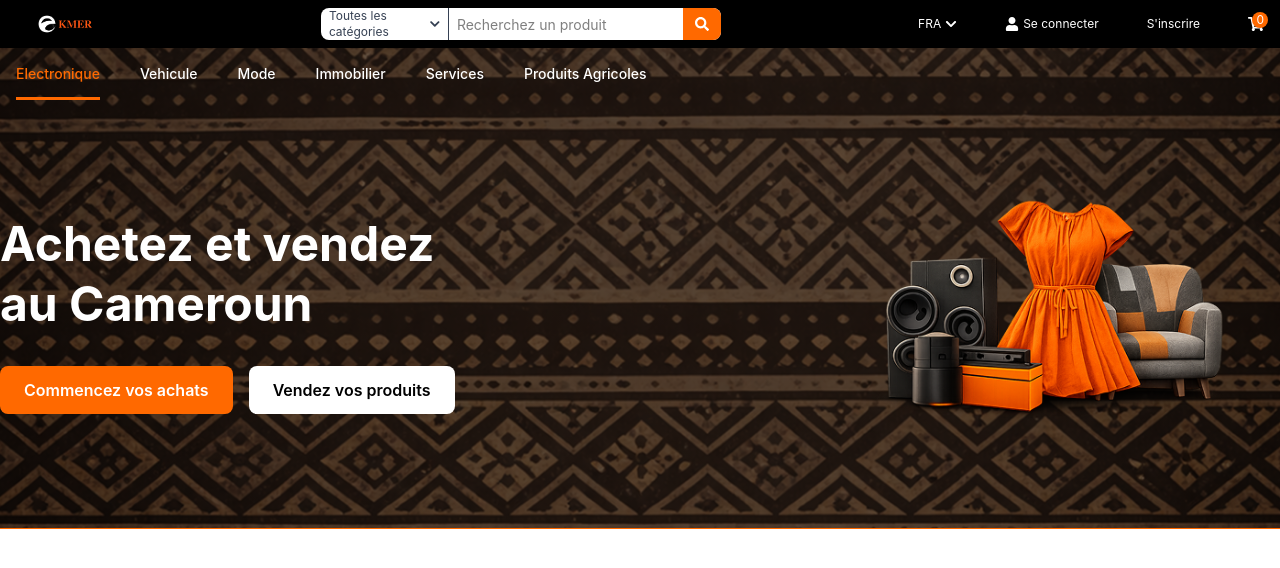
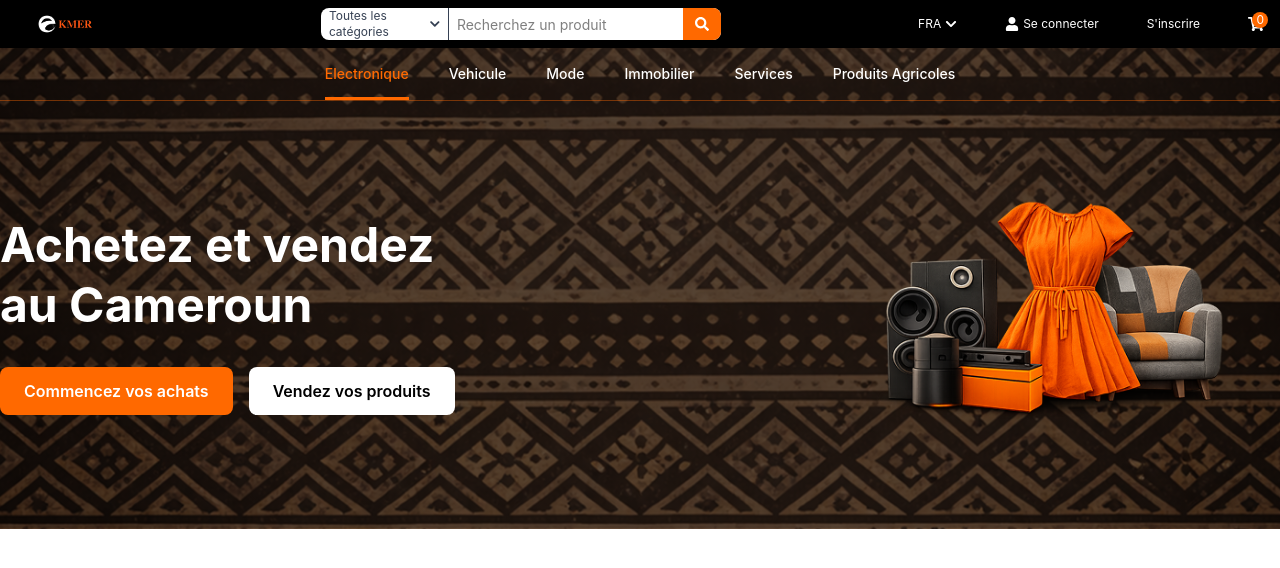
Before and after one commit to Brayann-hub-cmd/E-kmer, a React (Vite) app: page / in a window 1280 px wide. Shown: the top 568 px of the page. Built offline with nearby package versions, Linux system fonts and the light colour scheme.

Commit message:
mis a jour bar categorie

```diff
--- a/src/Components/Header.jsx
+++ b/src/Components/Header.jsx
@@ -34,9 +34,7 @@ backgroundPosition:"center"
 
 {/* BARRE CATEGORIES */}
 
-<div className="border-b border-orange-500">
-
-<div className="max-w-7xl mx-auto flex items-center justify-between px-4">
+<div className="flex justify-center gap-10 text-sm font-medium border-b border-orange-500/40">
 
 {/* MENU MOBILE */}
 
@@ -143,7 +141,7 @@ className="w-[450px]"
 </div>
 
 </div>
-</div> </div>
+</div>
 
 )
 }
```
